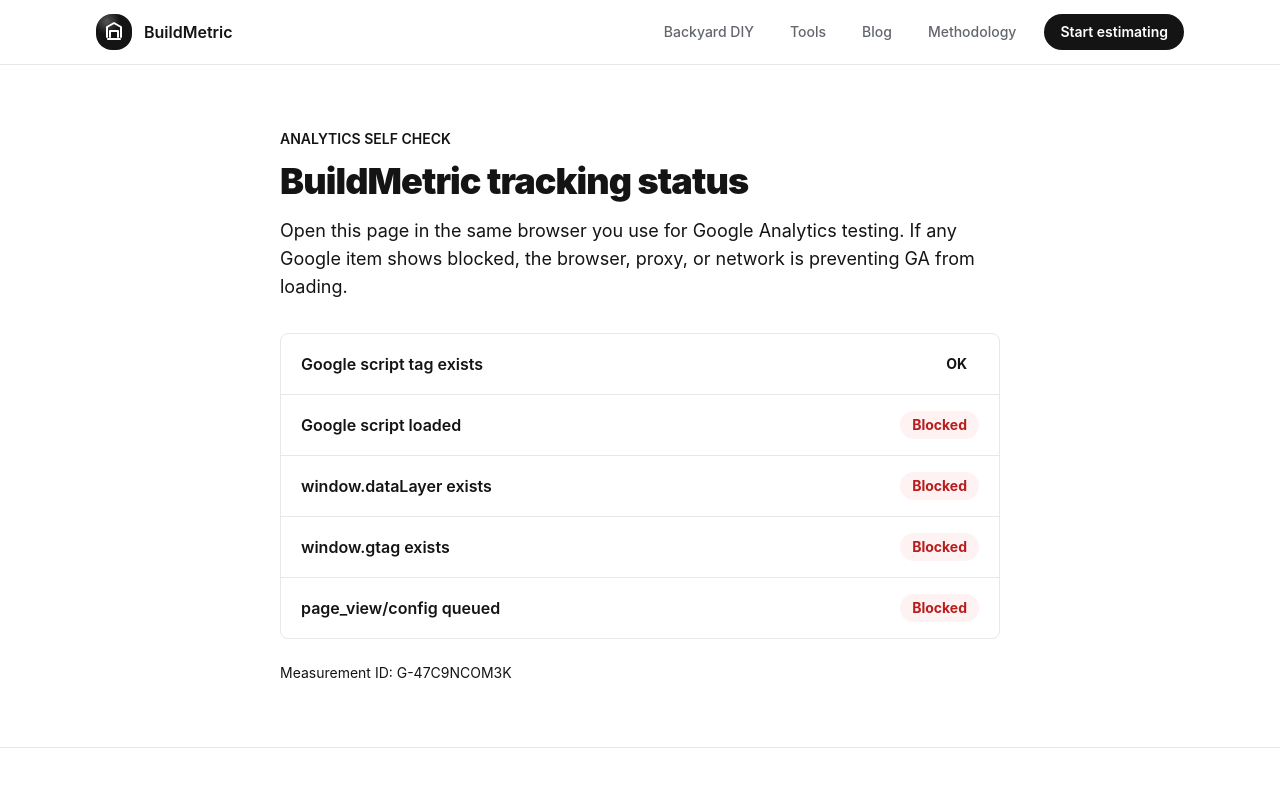
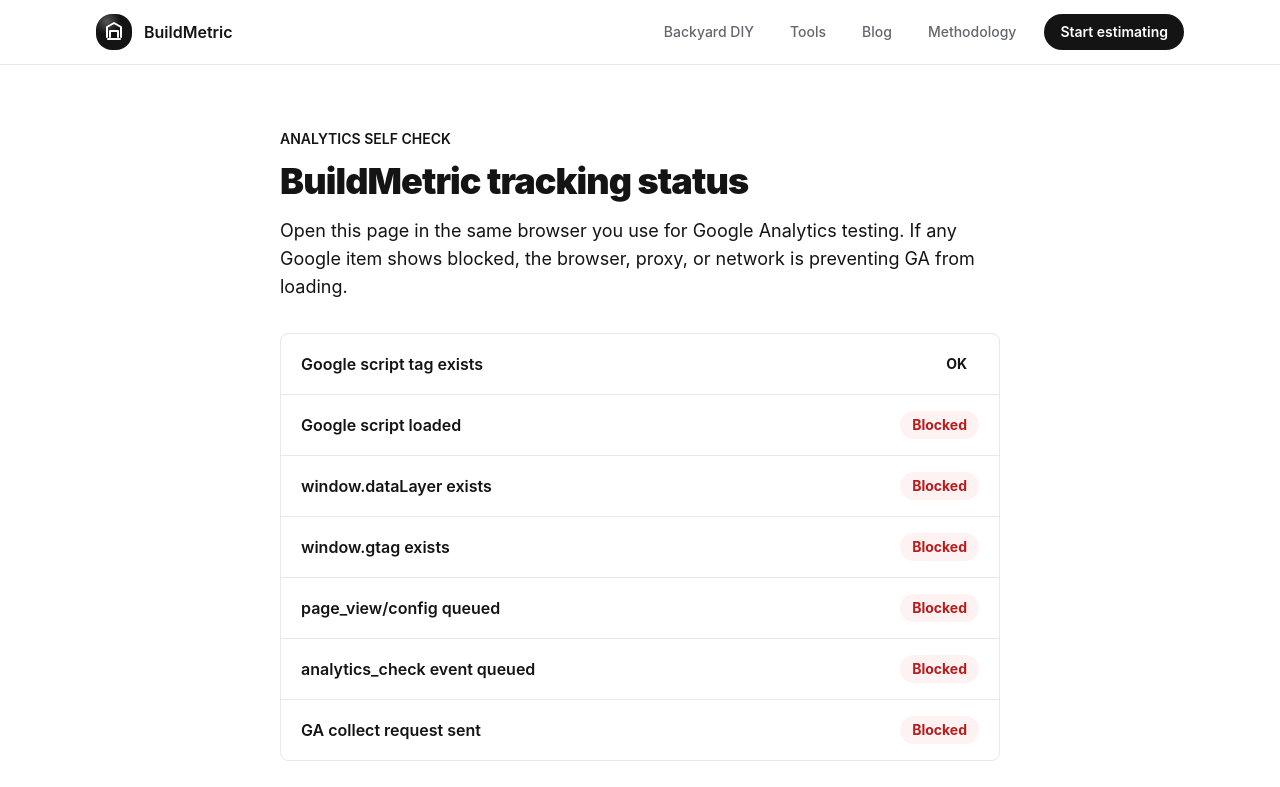
Before and after one commit to bcd736710-sketch/buildmetric, a Next.js app: page /analytics-check in a window 1280 px wide. Shown: the top 787 px of the page. Built offline with nearby package versions, Linux system fonts and the light colour scheme; no server answers.

Commit message:
Show GA collect request status

```diff
--- a/components/analytics-checker.tsx
+++ b/components/analytics-checker.tsx
@@ -8,6 +8,8 @@
   googleScriptTag: boolean;
   googleScriptLoaded: boolean;
   pageViewQueued: boolean;
+  analyticsCheckQueued: boolean;
+  collectRequestSent: boolean;
 };
 
 const initialState: CheckState = {
@@ -16,20 +18,25 @@
   googleScriptTag: false,
   googleScriptLoaded: false,
   pageViewQueued: false,
+  analyticsCheckQueued: false,
+  collectRequestSent: false,
 };
 
 function getGtagCommand(entry: unknown) {
+  return getGtagValue(entry, 0);
+}
+
+function getGtagValue(entry: unknown, index: number) {
   if (Array.isArray(entry)) {
-    return entry[0];
+    return entry[index];
   }
 
   if (
     entry &&
     typeof entry === "object" &&
-    "0" in entry &&
-    typeof (entry as { 0?: unknown })[0] === "string"
+    String(index) in entry
   ) {
-    return (entry as { 0: string })[0];
+    return (entry as Record<string, unknown>)[String(index)];
   }
 
   return null;
@@ -39,6 +46,14 @@
   const [state, setState] = useState<CheckState>(initialState);
 
   useEffect(() => {
+    if (typeof window.gtag === "function") {
+      window.gtag("event", "analytics_check", {
+        event_category: "diagnostics",
+        event_label: "analytics_check_page",
+        send_to: "G-47C9NCOM3K",
+      });
+    }
+
     const runCheck = () => {
       const scripts = Array.from(document.scripts);
       const googleScript = scripts.find((script) =>
@@ -46,6 +61,10 @@
       );
       const hasDataLayer = Array.isArray(window.dataLayer);
       const dataLayerEntries: unknown[] = hasDataLayer ? window.dataLayer! : [];
+      const performanceEntries = performance.getEntriesByType("resource");
+      const collectRequestSent = performanceEntries.some((entry) =>
+        entry.name.includes("google-analytics.com/g/collect"),
+      );
 
       setState({
         dataLayer: hasDataLayer,
@@ -59,6 +78,15 @@
             return command === "event" || command === "config";
           },
         ),
+        analyticsCheckQueued: dataLayerEntries.some((entry) => {
+          const command = getGtagCommand(entry);
+
+          return (
+            command === "event" &&
+            getGtagValue(entry, 1) === "analytics_check"
+          );
+        }),
+        collectRequestSent,
       });
     };
 
@@ -81,9 +109,11 @@
 
     runCheck();
     const timer = window.setTimeout(runCheck, 2500);
+    const lateTimer = window.setTimeout(runCheck, 6000);
 
     return () => {
       window.clearTimeout(timer);
+      window.clearTimeout(lateTimer);
     };
   }, []);
 
@@ -93,6 +123,8 @@
     ["window.dataLayer exists", state.dataLayer],
     ["window.gtag exists", state.gtag],
     ["page_view/config queued", state.pageViewQueued],
+    ["analytics_check event queued", state.analyticsCheckQueued],
+    ["GA collect request sent", state.collectRequestSent],
   ];
 
   return (
```
